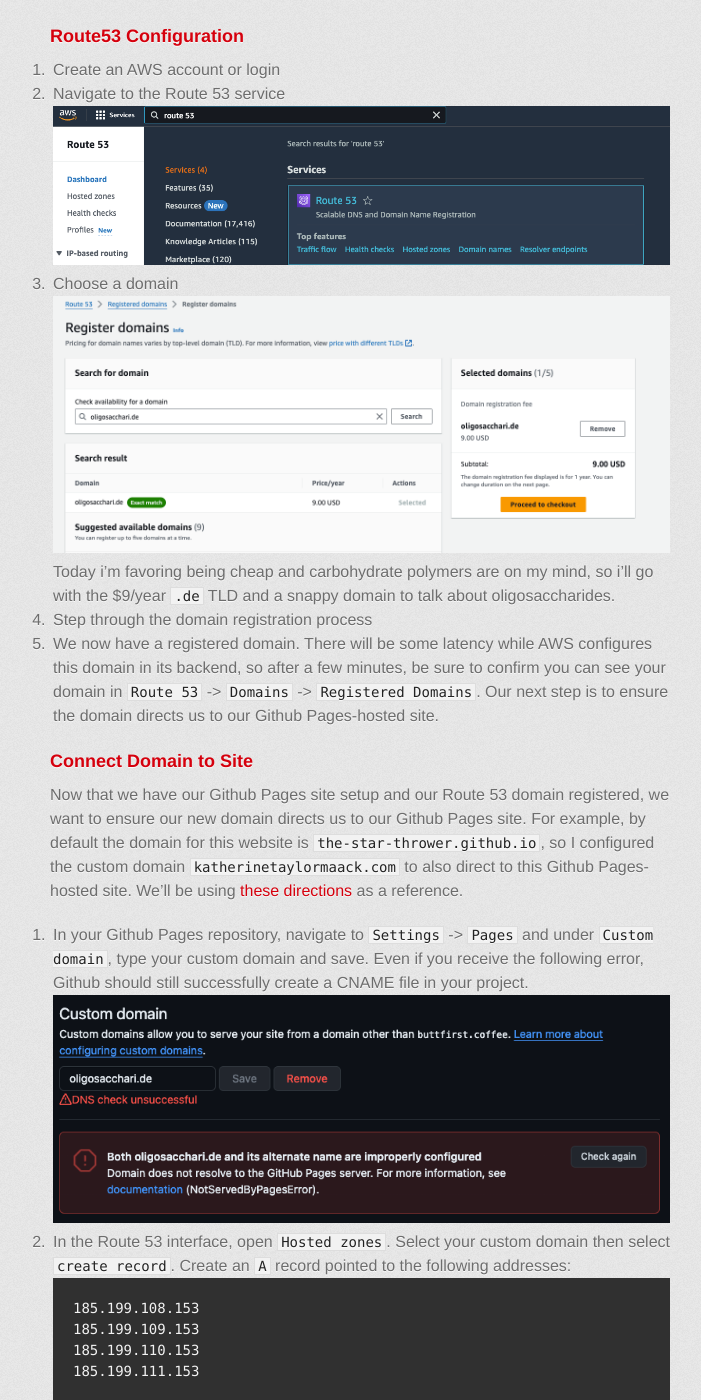
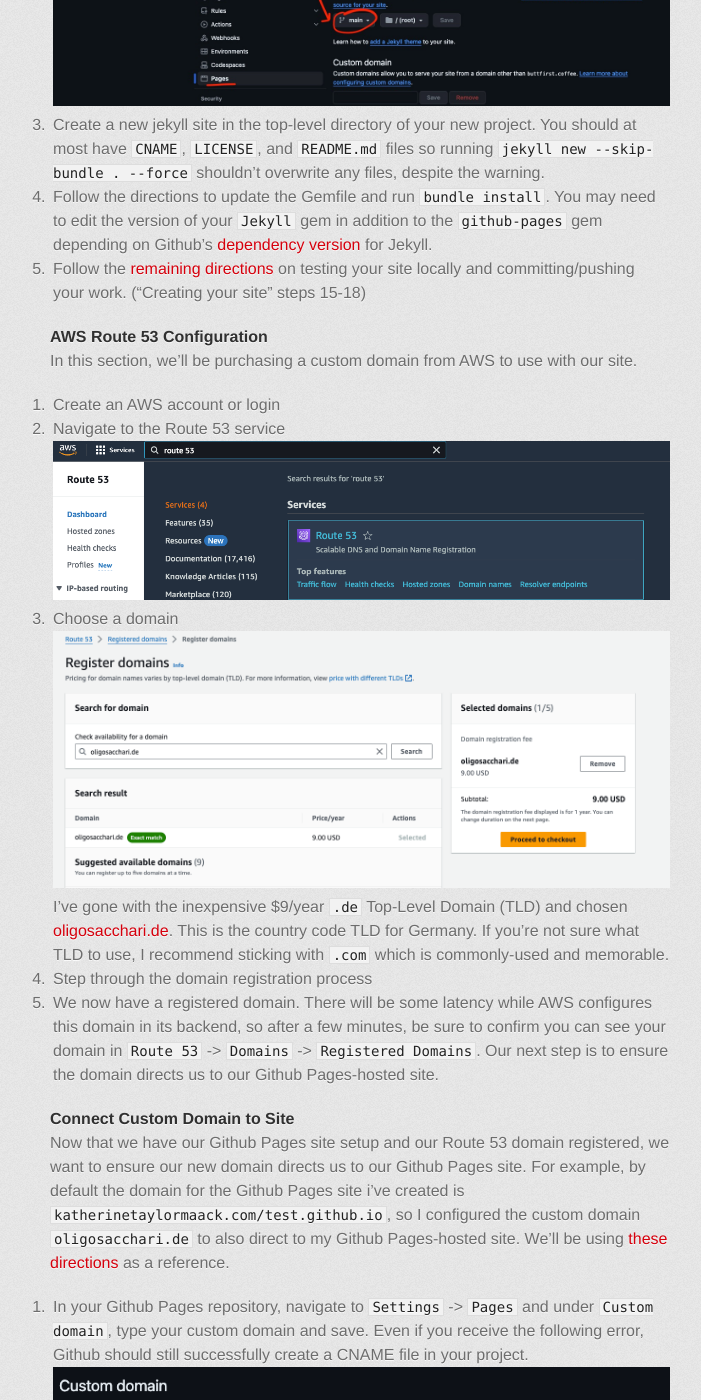
Before and after one commit to the-star-thrower/the-star-thrower.github.io, a Jekyll site: the page built from website-how-to.md, in a window 1280 px wide and 1400 px high, scrolled down 1556 px. Shown: the whole window, without its empty margins (280-981 px from the left). Built offline with Jekyll 4.4.1, drawn with Linux system fonts in a browser that asks for light colours; some web fonts are replaced; the repository's description, which GitHub fills in, is left out; some of the changed text lies outside the part shown.

Commit message:
clarity improvements

```diff
--- a/_layouts/default.html
+++ b/_layouts/default.html
@@ -26,7 +26,7 @@
           <a href="./resume.html">resume</a>&nbsp;&nbsp;&nbsp;&nbsp;&nbsp;
           <a href="./personal.html">personal blog</a>&nbsp;&nbsp;&nbsp;&nbsp;&nbsp;
           <a href="./tech.html">tech blog</a>&nbsp;&nbsp;&nbsp;&nbsp;&nbsp;
-          <a href="./website-how-to.html">Writing Sample</a>&nbsp;&nbsp;&nbsp;&nbsp;&nbsp;
+          <a href="./website-how-to.html">writing sample</a>&nbsp;&nbsp;&nbsp;&nbsp;&nbsp;
         </header>
         <section id="downloads" class="clearfix">
           {% if site.show_downloads %}
--- a/website-how-to.md
+++ b/website-how-to.md
@@ -8,54 +8,65 @@ title: Katherine Maack
 **Estimated read time**: 4 minutes\
 **Estimated task time**: 60 minutes
 
-## Tools
+## About
+This walkthrough will cover setting up a static website with a custom domain using the following tools:
 * **Github Pages** - static site hosting
-* **AWS route53** - domain registration and hosting
+* **AWS Route 53** - domain registration and hosting
 * **Jekyll** - our static site generator
 
 ## Steps
-### [Prerequisites](#install-prerequisites)
-### [Create a Github Pages static site](#create-github-pages-site)
-### [Setup a domain with AWS Route53](#route53-configuration)
-### [Point the custom domain to the Github Pages site](#connect-domain-to-site)
+This tutorial will walk us through the following steps:
+### [1. Install Prerequisites](#install-prerequisites)
+### [2. Create Github Pages Site](#create-github-pages-site)
+### [3. AWS Route 53 Configuration](#aws-route-53-configuration)
+### [4. Connect Custom Domain to Site](#connect-custom-domain-to-site)
 ## Details
-### Install Prerequisites
+#### Install Prerequisites
+The following are dependencies for the rest of the work we will be doing, so use these links to setup any dependencies
+you don't already have before proceeding to the remaining steps.
 * install [Ruby](https://www.ruby-lang.org/en/documentation/installation/)
 * install [Bundler](https://bundler.io/)
 * install [Jekyll](https://jekyllrb.com/docs/installation/)
 * install [Git](https://docs.github.com/en/get-started/getting-started-with-git/set-up-git)
 
-### Create Github Pages Site
+#### Create Github Pages Site
+These steps will cover creating a Github Pages site with a default domain provided by Github.
 We'll be using [these directions](https://docs.github.com/en/pages/setting-up-a-github-pages-site-with-jekyll/creating-a-github-pages-site-with-jekyll)
 for reference.
 1. Create a github repository
-2. Enable Github Pages for your new repository
+2. Enable Github Pages for your new repository by specifying the branch which you'd like it built from. We'll use the `main`
+branch which is the default branch recommended by Github Pages. You can also build your site using a custom Github Action,
+but we will not be doing that in this tutorial.
 ![](https://github.com/the-star-thrower/the-star-thrower.github.io/blob/master/assets/images/enable-github-pages-for-repo.jpg?raw=true)
 3. Create a new jekyll site in the top-level directory of your new project. You should at most have `CNAME`,
 `LICENSE`, and `README.md` files so running `jekyll new --skip-bundle . --force` shouldn't overwrite any files, despite
 the warning.
-4. Follow the directions to update the Gemfile and run `bundle install`. You may need to edit the version of the `Jekyll`
-gem in addition to the `github-pages` depending on Github's [dependency version](https://pages.github.com/versions/) for Jekyll.
-5. Follow the remaining directions on testing your site locally and committing your work.
+4. Follow the directions to update the Gemfile and run `bundle install`. You may need to edit the version of your `Jekyll`
+gem in addition to the `github-pages` gem depending on Github's [dependency version](https://pages.github.com/versions/) for Jekyll.
+5. Follow the [remaining directions](https://docs.github.com/en/pages/setting-up-a-github-pages-site-with-jekyll/creating-a-github-pages-site-with-jekyll#creating-your-site)
+on testing your site locally and committing/pushing your work. ("Creating your site" steps 15-18)
 
-### Route53 Configuration
+#### AWS Route 53 Configuration
+In this section, we'll be purchasing a custom domain from AWS to use with our site.
 1. Create an AWS account or login
 2. Navigate to the Route 53 service
 ![](https://github.com/the-star-thrower/the-star-thrower.github.io/blob/master/assets/images/route-53-console.png?raw=true)
 3. Choose a domain
 ![](https://github.com/the-star-thrower/the-star-thrower.github.io/blob/master/assets/images/choose-domain.png?raw=true)
-Today i'm favoring being cheap and carbohydrate polymers are on my mind, so i'll go with the $9/year `.de` TLD
-and a snappy domain to talk about oligosaccharides.
+I've gone with the inexpensive $9/year `.de` Top-Level Domain (TLD) and chosen [oligosacchari.de](oligosacchari.de). This
+is the country code TLD for Germany. If you're not sure what TLD to use, I recommend sticking
+with `.com` which is commonly-used and memorable.
 4. Step through the domain registration process
 5. We now have a registered domain. There will be some latency while AWS configures this domain in its backend,
 so after a few minutes, be sure to confirm you can see your domain in `Route 53` -> `Domains` -> `Registered Domains`.
 Our next step is to ensure the domain directs us to our Github Pages-hosted site.
 
-### Connect Domain to Site
+#### Connect Custom Domain to Site
 Now that we have our Github Pages site setup and our Route 53 domain registered, we want to ensure our new domain
-directs us to our Github Pages site. For example, by default the domain for this website is `the-star-thrower.github.io`,
-so I configured the custom domain `katherinetaylormaack.com` to also direct to this Github Pages-hosted site. We'll be using
-[these directions](https://docs.github.com/en/pages/configuring-a-custom-domain-for-your-github-pages-site) as a reference.
+directs us to our Github Pages site. For example, by default the domain for the Github Pages site i've created is
+`katherinetaylormaack.com/test.github.io`, so I configured the custom domain `oligosacchari.de` to also direct to
+my Github Pages-hosted site. We'll be using [these directions](https://docs.github.com/en/pages/configuring-a-custom-domain-for-your-github-pages-site)
+as a reference.
 1. In your Github Pages repository, navigate to `Settings` -> `Pages` and under `Custom domain`, type your custom domain and save.
 Even if you receive the following error, Github should still successfully create a CNAME file in your project.
 ![](https://github.com/the-star-thrower/the-star-thrower.github.io/blob/master/assets/images/error-custom-domain.png?raw=true)
@@ -74,7 +85,7 @@ website you created. It should look something like [this](http://oligosacchari.d
 
 ![](https://gifdb.com/images/high/you-did-it-happy-willy-wonka-and-chocolate-factory-2s1venj99oc71li9.gif)
 
-### Extra Credit
+#### Extra Credit
 If you'd like to dress up your new website, try following [these directions](https://docs.github.com/en/pages/setting-up-a-github-pages-site-with-jekyll/adding-a-theme-to-your-github-pages-site-using-jekyll)
 to add a custom theme to your new site!
 
```
Also changed, not shown: 7 other files.
